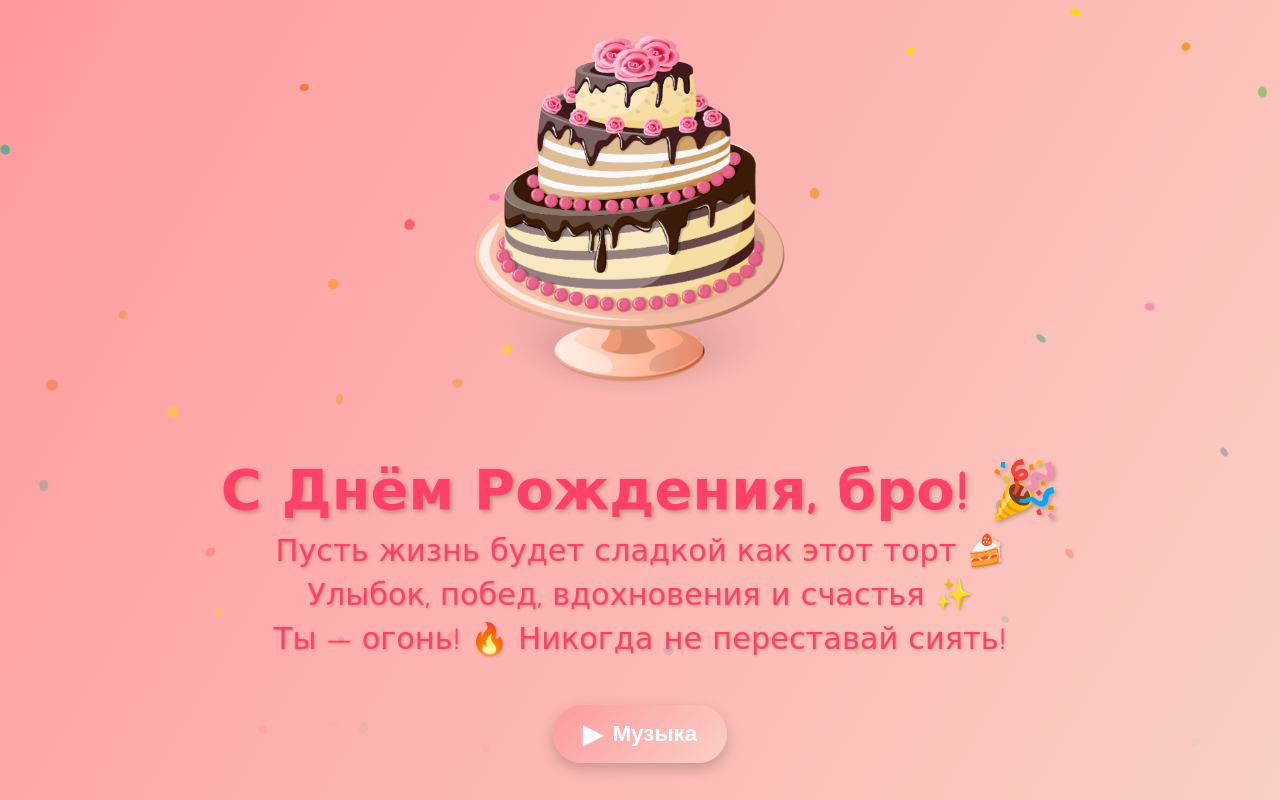
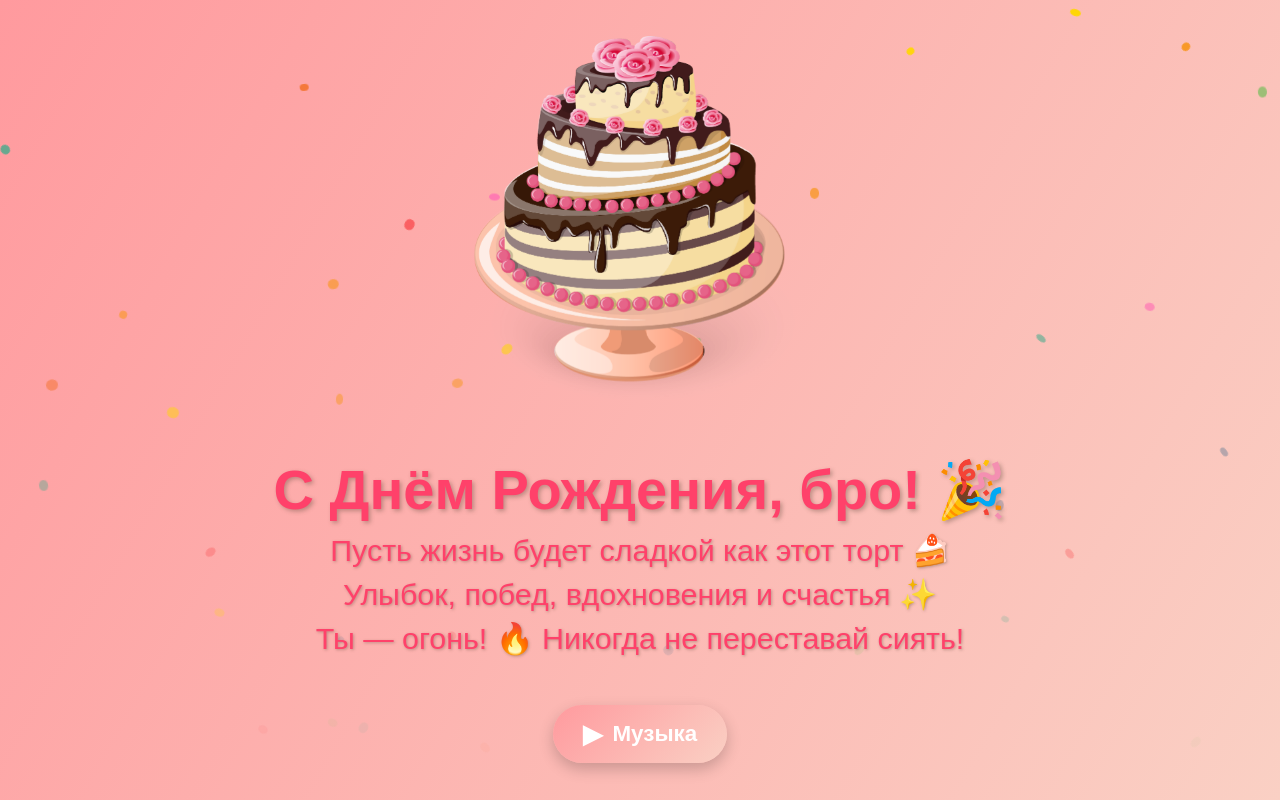
Before and after one commit to varvaratikh/birthday-card, a plain HTML site: page index.html in a window 1280 px wide. Drawn offline with Linux system fonts and the light colour scheme.

Commit message:
added new changes

```diff
--- a/styles.css
+++ b/styles.css
@@ -6,7 +6,8 @@
 
 body {
     background: linear-gradient(120deg, #ff9a9e 0%, #fad0c4 100%);
-    font-family: 'Comic Sans MS', cursive, sans-serif;
+    /*font-family: 'Comic Sans MS', sans-serif;*/
+    font-family: "Krungthep", sans-serif;
     overflow: hidden;
 }
 
```
